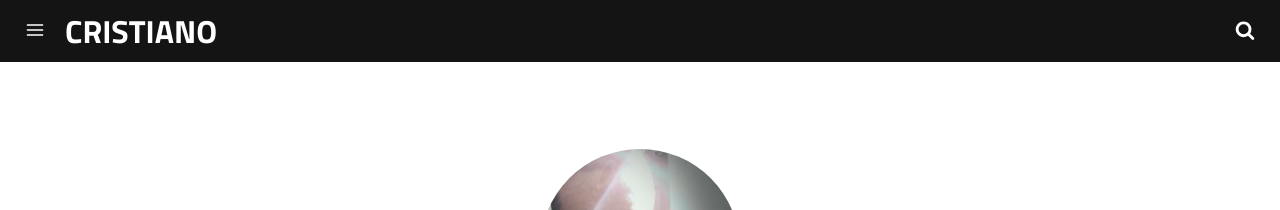
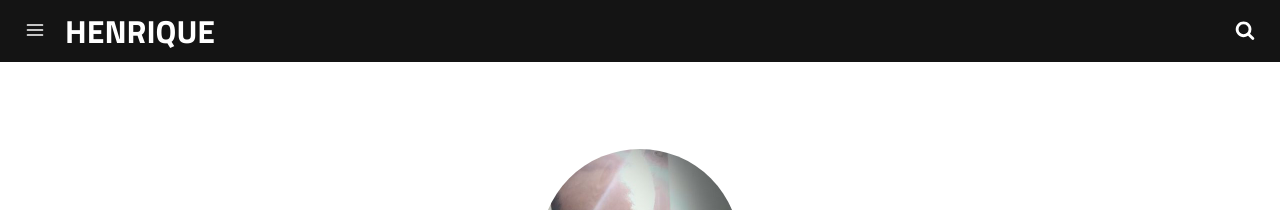
Before and after one commit to cristianovisk/cristianovisk.github.io, a Jekyll site: the page built from pages/contato.md, in a window 1280 px wide. Shown: the top 210 px of the page. Built offline with Jekyll 4.4.1, drawn with Linux system fonts in a browser that asks for light colours; a script that is not in the unit is left out.

```diff
--- a/_includes/logo.html
+++ b/_includes/logo.html
@@ -1 +1 @@
-<text font-size="49.9" textLength="302.7" x="48.2" y="121.7" fill="currentColor">CRISTIANO</text>
+<text font-size="49.9" textLength="302.7" x="48.2" y="121.7" fill="currentColor">HENRIQUE</text>
```
Also changed, not shown: favicon.ico.
